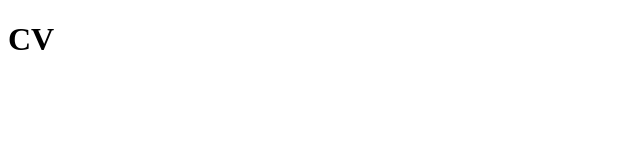
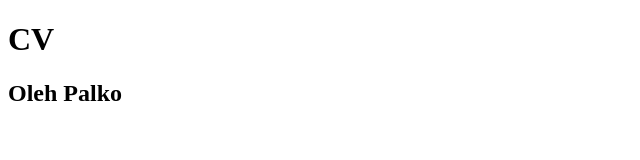
Before and after one commit to oleh-palko/rsschool-cv, a plain HTML site: page index.html in a window 1280 px wide. Shown: the whole page, without its empty margins (0-640 px from the left). Drawn offline with Linux system fonts and the light colour scheme.

Commit message:
fix: add commit Temporary Github Error.

```diff
--- a/index.html
+++ b/index.html
@@ -7,6 +7,7 @@
     </head>
     <body>
         <h1>CV</h1>
+        <h2>Oleh Palko</h2>
 
     </body>
 </html>
```
